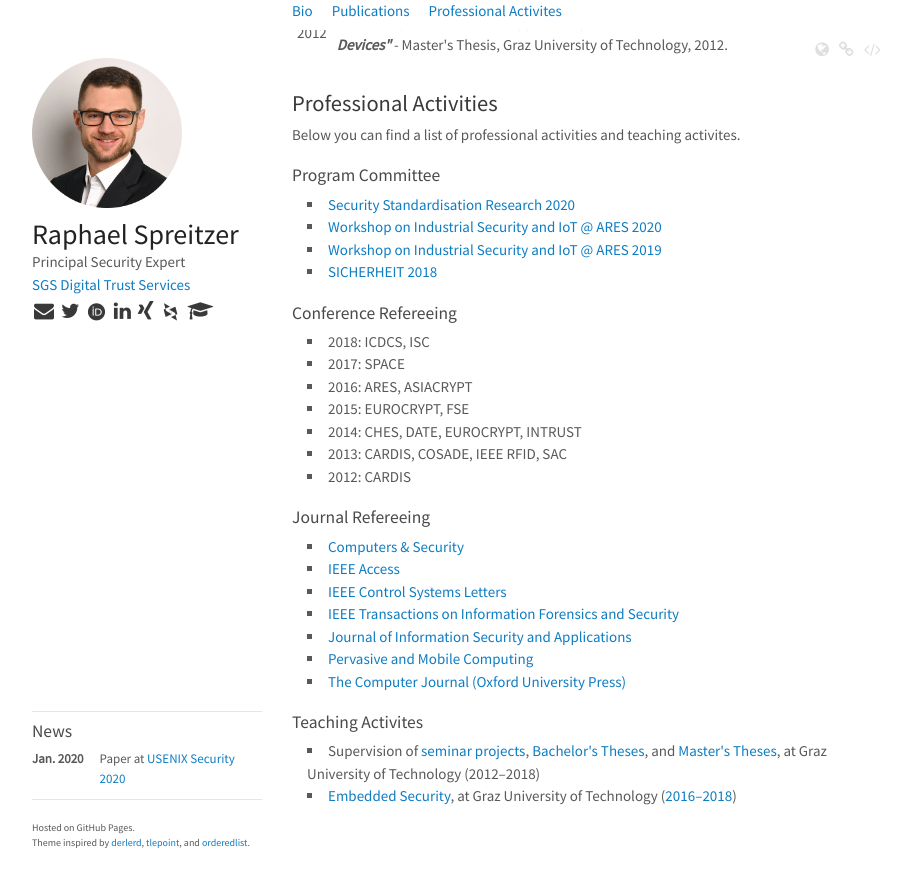
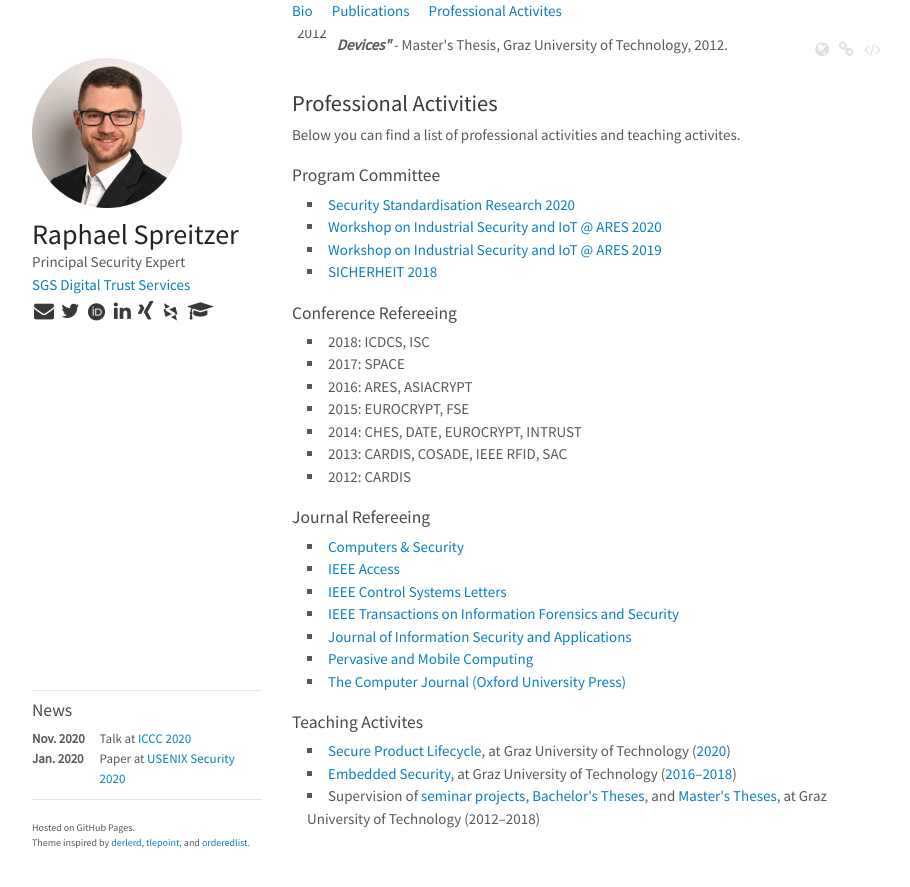
Before and after one commit to rspreitzer/rspreitzer.github.io, a Jekyll site: the page built from index.html, in a window 1280 px wide and 900 px high, scrolled down 2777 px. Shown: the top 887 px of the window, without its empty margins (178-1088 px from the left). Built offline with Jekyll 4.4.1, drawn with Linux system fonts in a browser that asks for light colours; some web fonts are replaced.

Commit message:
update news + teaching

```diff
--- a/_includes/footer.html
+++ b/_includes/footer.html
@@ -2,6 +2,10 @@
    <div class="news">
     <h3>News</h3>
     <table class="newstable">
+      <tr>
+        <td class="date">Nov. 2020</td>
+        <td>Talk at <a href="https://iccconference.org/">ICCC 2020</a></td>
+      </tr>
        <tr>
         <td class="date">Jan. 2020</td>
         <td>Paper at <a href="https://www.usenix.org/conference/usenixsecurity20">USENIX Security 2020</a></td>
--- a/_includes/teaching.html
+++ b/_includes/teaching.html
@@ -39,6 +39,7 @@
 
 <h3>Teaching Activites</h3>
 <ul class="itemprefix">
+<li><a href="https://www.iaik.tugraz.at/course/secure-product-lifecycle/">Secure Product Lifecycle</a>, at Graz University of Technology (<a href="https://www.iaik.tugraz.at/course/secure-product-lifecycle/">2020</a>)</li>
+<li><a href="https://www.iaik.tugraz.at/course/embedded-security/">Embedded Security</a>, at Graz University of Technology (<a href="https://teaching.iaik.tugraz.at/embsec/start">2016&ndash;2018</a>)</li>
 <li>Supervision of <a href="https://www.iaik.tugraz.at/teaching/master-thesis/">seminar projects</a>, <a href="https://www.iaik.tugraz.at/teaching/bachelor-thesis/">Bachelor's Theses</a>, and <a href="https://www.iaik.tugraz.at/teaching/master-thesis/">Master's Theses</a>, at Graz University of Technology (2012&ndash;2018)</li>
-<li><a href="https://www.iaik.tugraz.at/course/embedded-security/">Embedded Security</a>, at Graz University of Technology (<a href="https://teaching.iaik.tugraz.at/embsec/start">2016&ndash;2018</a>)</li>
 </ul>
```
